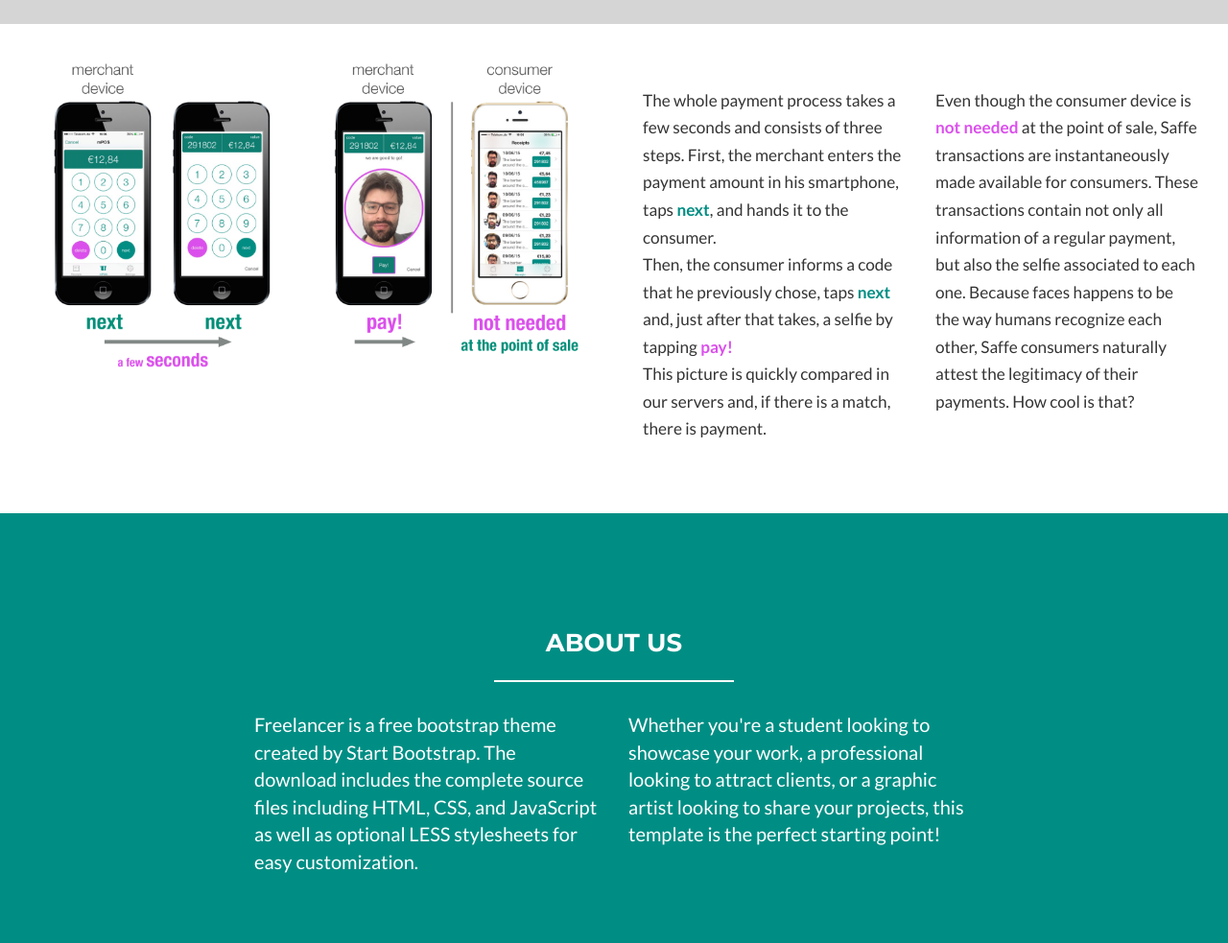
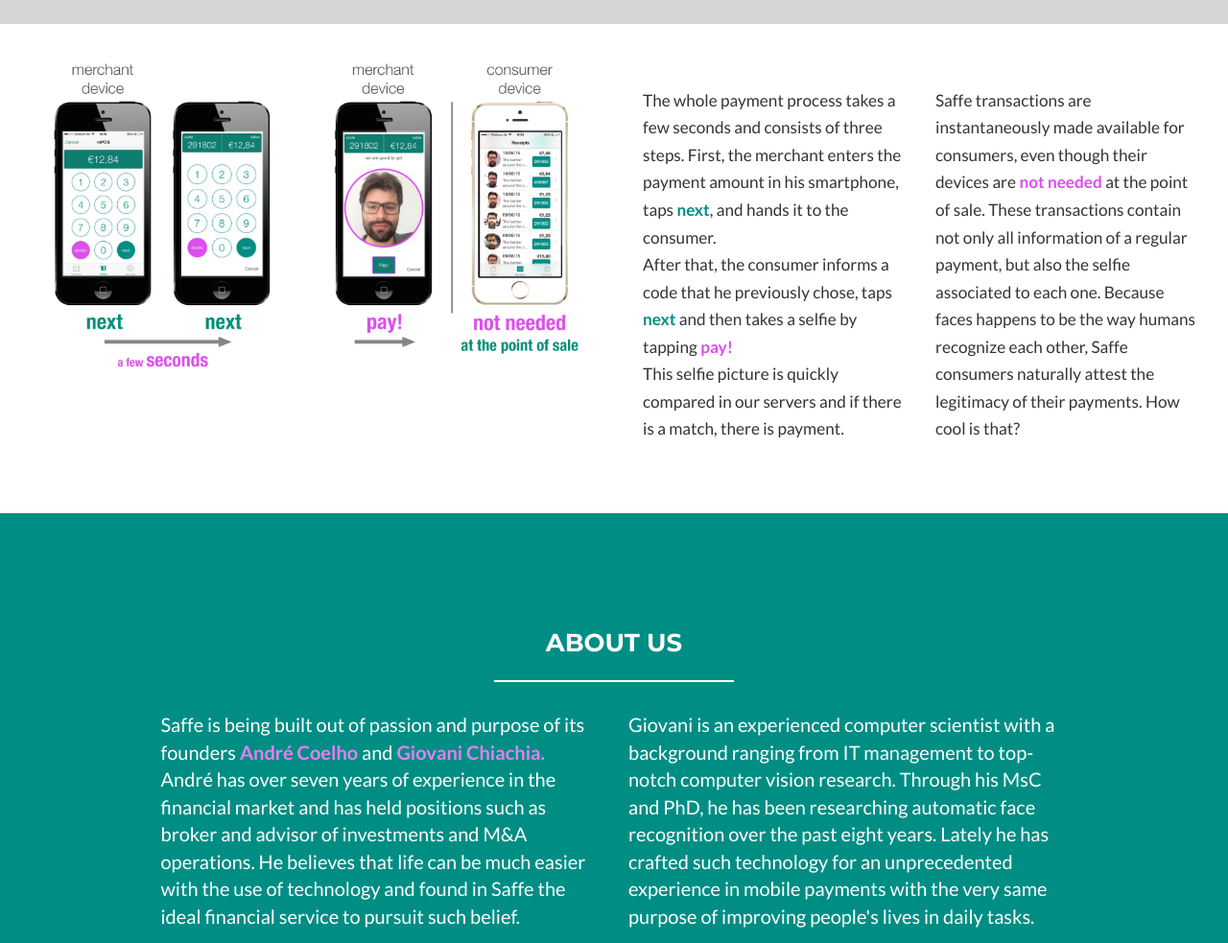
Before and after one commit to saffe/website-br, a plain HTML site: page index.html in a window 1280 px wide. Shown: the part 780-1763 px from the top of the page at 96% size. Drawn offline with nearby package versions, Linux system fonts and the light colour scheme.

Commit message:
work in progress

```diff
--- a/index.html
+++ b/index.html
@@ -132,12 +132,12 @@
                 <div class="col-md-6">
                     <p><small>
                     The whole payment process takes a few seconds and consists of three steps. First, the merchant enters the payment amount in his smartphone, taps <span class="saffe-tap">next</span>, and hands it to the consumer.<br/>
-                    Then, the consumer informs a code that he previously chose, taps <span class="saffe-tap">next</span> and, just after that takes, a selfie by tapping <span class="saffe-tap2">pay!</span><br/>
-                    This picture is quickly compared in our servers and, if there is a match, there is payment.
+                    After that, the consumer informs a code that he previously chose, taps <span class="saffe-tap">next</span> and then takes a selfie by tapping <span class="saffe-tap2">pay!</span><br/>
+                    This selfie picture is quickly compared in our servers and if there is a match, there is payment.
                 </div>
                 <div class="col-md-6">
                     <p><small>
-                    Even though the consumer device is <span class="saffe-tap2">not needed</span> at the point of sale, Saffe transactions are instantaneously made available for consumers. These transactions contain not only all information of a regular payment, but also the selfie associated to each one. Because faces happens to be the way humans recognize each other, Saffe consumers naturally attest the legitimacy of their payments.
+                    Saffe transactions are instantaneously made available for consumers, even though their devices are <span class="saffe-tap2">not needed</span> at the point of sale. These transactions contain not only all information of a regular payment, but also the selfie associated to each one. Because faces happens to be the way humans recognize each other, Saffe consumers naturally attest the legitimacy of their payments.
                     How cool is that?</small></p>
                 </div>
             </div>
@@ -154,11 +154,16 @@
                 </div>
             </div>
             <div class="row">
-                <div class="col-lg-4 col-lg-offset-2">
-                    <p>Freelancer is a free bootstrap theme created by Start Bootstrap. The download includes the complete source files including HTML, CSS, and JavaScript as well as optional LESS stylesheets for easy customization.</p>
+                <div class="col-lg-5 col-lg-offset-1">
+                    <p>
+                    Saffe is being built out of passion and purpose of its founders <a target="_blank" href="http://www.linkedin.com/profile/view?id=AAQAABSIQ30BMp_5Ogqtq9OB5mc3VuEqNKmkgJ4">André Coelho</a> and <a target="_blank" href="http://www.linkedin.com/in/giovanichiachia">Giovani Chiachia.</a><br/>
+                    André has over seven years of experience in the financial market and has held positions such as broker and advisor of investments and M&ampA operations. He believes that life can be much easier with the use of technology and found in Saffe the ideal financial service to pursuit such belief.
+                    </p>
                 </div>
-                <div class="col-lg-4">
-                    <p>Whether you're a student looking to showcase your work, a professional looking to attract clients, or a graphic artist looking to share your projects, this template is the perfect starting point!</p>
+                <div class="col-lg-5">
+                    <p>
+                    Giovani is an experienced computer scientist with a background ranging from IT management to top-notch computer vision research. Through his MsC and PhD, he has been researching automatic face recognition over the past eight years. Lately he has crafted such technology for an unprecedented experience in mobile payments with the very same purpose of improving people's lives in daily tasks.
+                    </p>
                 </div>
                 <!--
                 <div class="col-lg-8 col-lg-offset-2 text-center">
@@ -193,7 +198,7 @@
                                 <a target="_blank" href="http://www.linkedin.com/company/facewallet" class="btn-social btn-outline"><i class="fa fa-fw fa-linkedin"></i></a>
                             </li>
                             <li>
-                                <a target="_blank" href="https://instagram.com/saffeapp/" class="btn-social btn-outline"><i class="fa fa-fw fa-instagram"></i></a>
+                                <a target="_blank" href="https://instagram.com/saffepayments/" class="btn-social btn-outline"><i class="fa fa-fw fa-instagram"></i></a>
                             </li>
                             <li>
                                 <a target="_blank" href="http://www.youtube.com/channel/UC3ZG-zE0hxVE8SCd3IdQpxQ" class="btn-social btn-outline"><i class="fa fa-fw fa-youtube-play"></i></a>
--- a/less/freelancer.less
+++ b/less/freelancer.less
@@ -18,7 +18,7 @@ a:hover,
 a:focus,
 a:active,
 a.active {
-	color: @brand-success;
+	color: @brand-pink;
 	outline: none;
 }
 
@@ -175,14 +175,14 @@ section {
 section.success {
 	background: @brand-success;
 	color: white;
-
     a,
     a:hover,
     a:focus,
     a:active,
     a.active {
-      color: @brand-primary;
+      color: lighten(@brand-pink, 10.5%);
       outline: none;
+      font-weight: bold;
     }
 }
 
@@ -242,8 +242,8 @@ saffe-content {
 }
 
 .saffe-tap2 {
+    background: transparent;
     color: @brand-pink;
-    background: white;
     font-weight: bold;
 }
 
```
Also changed, not shown: css/freelancer.css.
